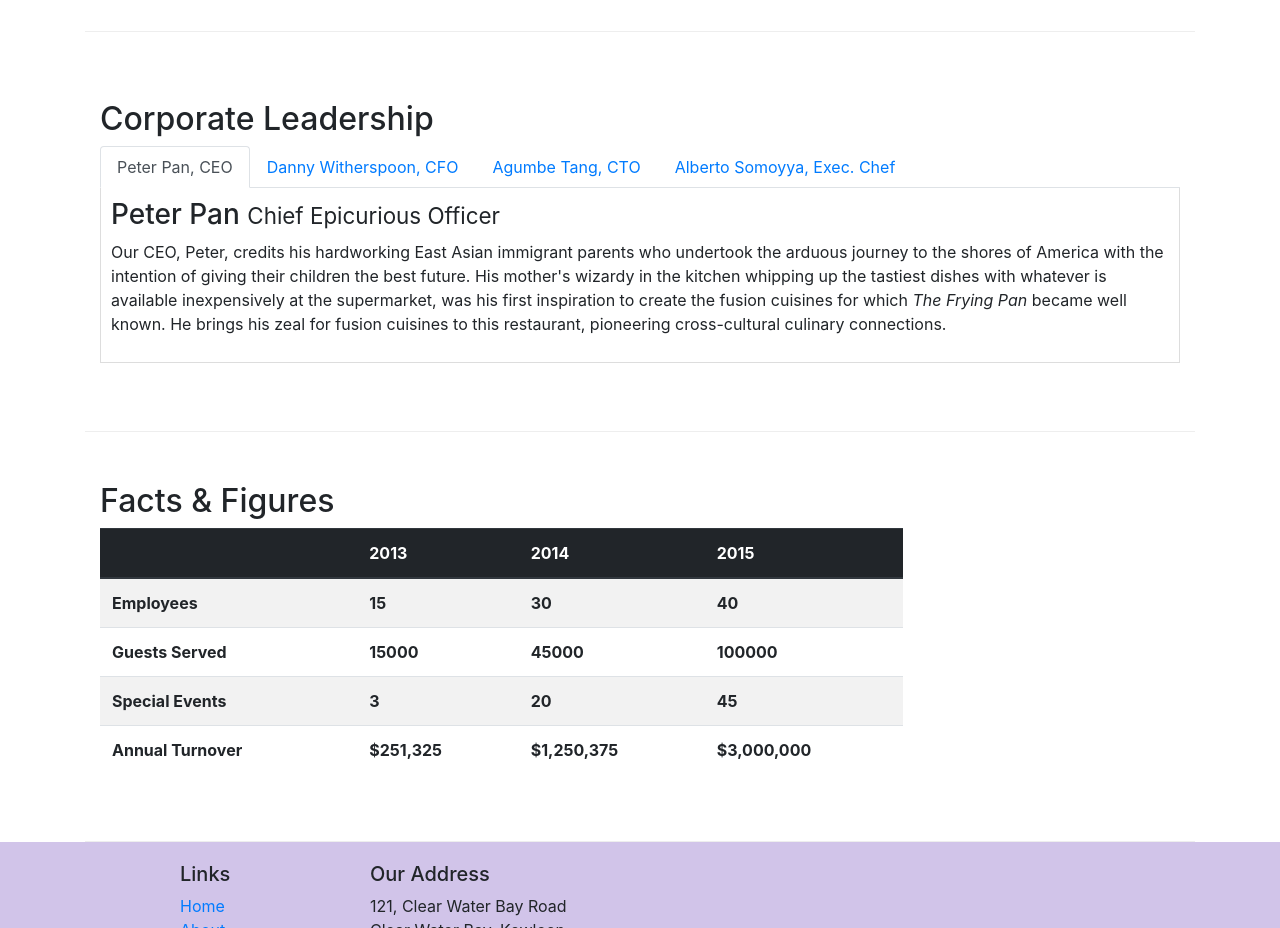
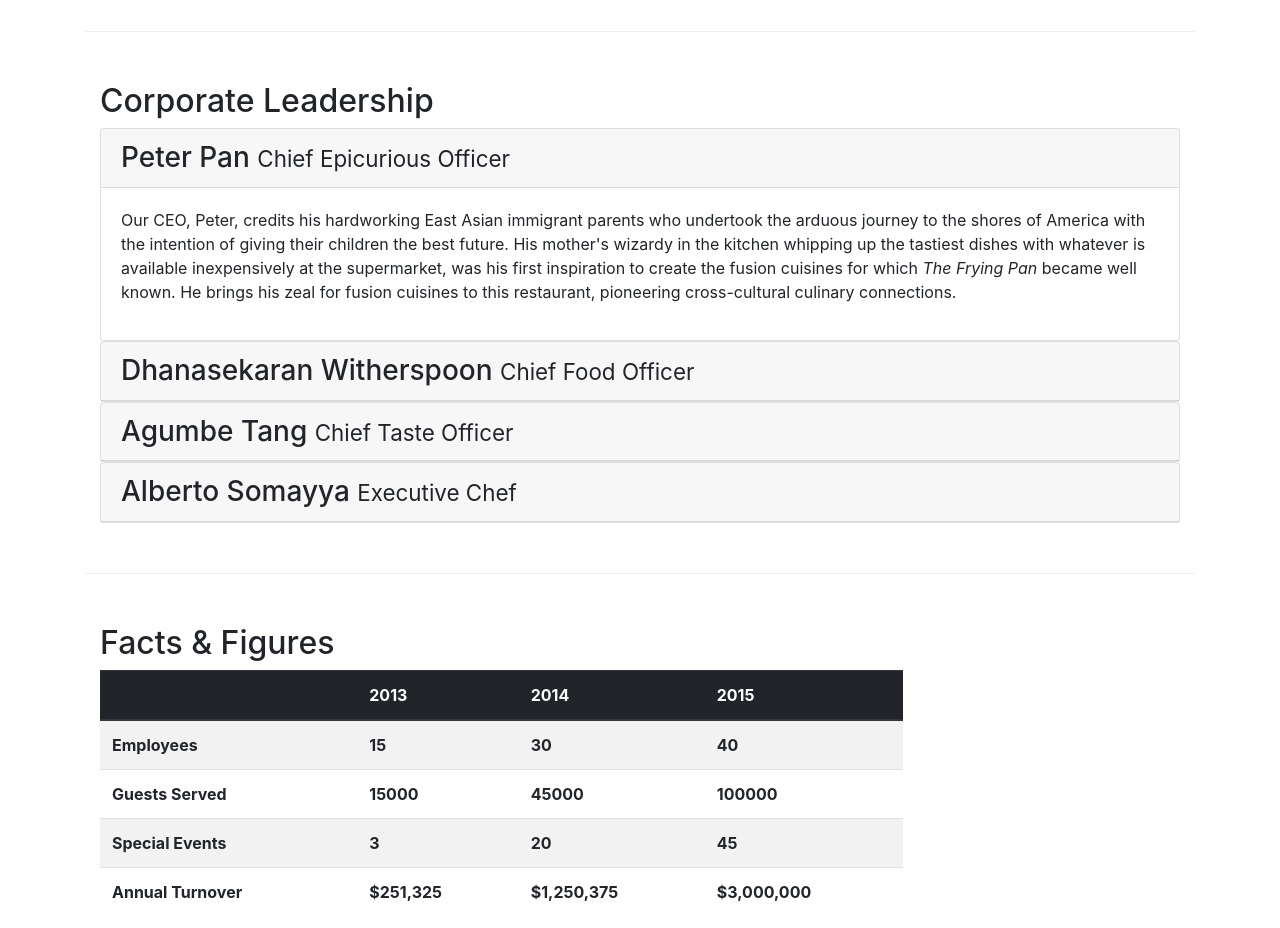
Before and after one commit to nfenaert/conFusion, a website: page aboutus.html in a window 1280 px wide. Shown: the part 940-1868 px from the top of the page. Drawn offline with nearby package versions, Linux system fonts and the light colour scheme.

Commit message:
accordion

```diff
--- a/aboutus.html
+++ b/aboutus.html
@@ -102,44 +102,67 @@
             <div class="col-12 col-sm">
               <h2>Corporate Leadership</h2>
 
-								<ul class="nav nav-tabs">
-									<li class="nav-item">
-										<a class="nav-link active" href="#peter" role="tab" data-toggle="tab">Peter Pan, CEO</a>
-									</li>
-									<li class="nav-item">
-										<a class="nav-link" href="#danny" role="tab" data-toggle="tab">Danny Witherspoon, CFO</a>
-									</li>
-									<li class="nav-item">
-										<a class="nav-link" href="#agumbe" role="tab" data-toggle="tab">Agumbe Tang, CTO</a>
-									</li>
-									<li class="nav-item">
-										<a class="nav-link" href="#alberto" role="tab" data-toggle="tab">Alberto Somoyya, Exec. Chef</a>
-									</li>
-								</ul>
-
-								<div class="tab-content">
-									<div role="tabpanel" class="tab-pane fade show active"id="peter">
-										<h3>Peter Pan <small>Chief Epicurious Officer</small></h3>
+								<div id="accordion">
+									<div class="card">
+										<div class="card-header" rol="tab" id="peterhead">
+											<h3 class="mb-0">
+												<a data-toggle="collapse" data-target="#peter">
+													Peter Pan <small>Chief Epicurious Officer</small>
+												</a>
+											</h3>
+										</div>
+									  <div class="collapse show" id="peter" data-parent="#accordion">
+										  <div class="card-body">
 											  <p class="d-none d-sm-block">Our CEO, Peter, credits his hardworking East Asian immigrant parents who undertook the arduous journey to the shores of America with the intention of giving their children the best future. His mother's wizardy in the kitchen whipping up the tastiest dishes with whatever is available inexpensively at the supermarket, was his first inspiration to create the fusion cuisines for which <em>The Frying Pan</em> became well known. He brings his zeal for fusion cuisines to this restaurant, pioneering cross-cultural culinary connections.</p>
 										  </div>
-
-								<div role="tabpanel" class="tab-pane fade"id="danny">
-									<h3>Dhanasekaran Witherspoon <small>Chief Food Officer</small></h3>
+									  </div>
+								  </div>
+									<div class="card">
+										<div class="card-header" role="tab" id="dannyhead">
+											<h3 class="mb-0">
+												<a class="collapsed" data-toggle="collapse" data-target="#danny">
+													Dhanasekaran Witherspoon <small>Chief Food Officer</small>
+												</a>
+											</h3>
+										</div>
+										<div class="collapse" id="danny" data-parent="#accordion">
+											<div class="card-body">
 												<p class="d-none d-sm-block">Our CFO, Danny, as he is affectionately referred to by his colleagues, comes from a long established family tradition in farming and produce. His experiences growing up on a farm in the Australian outback gave him great appreciation for varieties of food sources. As he puts it in his own words, <em>Everything that runs, wins, and everything that stays, pays!</em></p>
 											</div>
-
-								<div role="tabpanel" class="tab-pane fade"id="agumbe">
-									<h3>Agumbe Tang <small>Chief Taste Officer</small></h3>
+										</div>
+									</div>
+									<div class="card">
+										<div class="card-header" role="tab" id="agumbehead">
+											<h3 class="mb-0">
+												<a class="collapsed" data-toggle="collapse" data-target="#agumbe">
+													Agumbe Tang <small>Chief Taste Officer</small>
+												</a>
+											</h3>
+										</div>
+										<div class="collapse" id="agumbe" data-parent="#accordion">
+											<div class="card-body">
 												<p class="d-none d-sm-block">Blessed with the most discerning gustatory sense, Agumbe, our CTO, personally ensures that every dish that we serve meets his exacting tastes. Our chefs dread the tongue lashing that ensues if their dish does not meet his exacting standards. He lives by his motto, <em>You click only if you survive my lick.</em></p>
 											</div>
-
-								<div role="tabpanel" class="tab-pane fade"id="alberto">
-									<h3>Alberto Somayya <small>Executive Chef</small></h3>
+										</div>
+									</div>
+									<div class="card">
+										<div class="card-header" role="tab" id="albertohead">
+											<h3 class="mb-0">
+												<a class="collapsed" data-toggle="collapse" data-target="#alberto">
+													Alberto Somayya <small>Executive Chef</small>
+												</a>
+											</h3>
+										</div>
+										<div class="collapse" id="alberto" data-parent="#accordion">
+											<div class="card-body">
 												<p class="d-none d-sm-block">Award winning three-star Michelin chef with wide International experience having worked closely with whos-who in the culinary world, he specializes in creating mouthwatering Indo-Italian fusion experiences. He says, <em>Put together the cuisines from the two craziest cultures, and you get a winning hit! Amma Mia!</em></p>
 											</div>
 										</div>
 									</div>
 							  </div>
+						</div>
+       </div>
+
 			 <div class="row row-content">
 				 <div class="col-12 col-sm-9">
 					 <h2>Facts &amp; Figures</h2>
```
Lines whose indentation alone changed are shown as unchanged.
